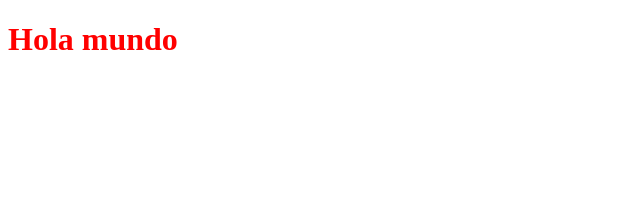
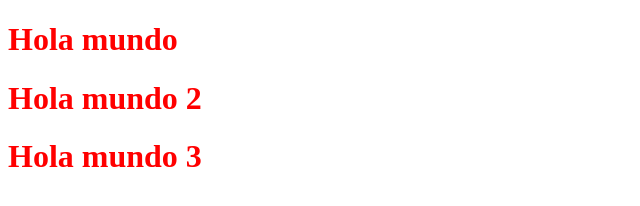
Before and after one commit to RIVEROGEOVANNY/taller_upmh, a plain HTML site: page index.html in a window 1280 px wide. Shown: the whole page, without its empty margins (0-640 px from the left). Drawn offline with Linux system fonts and the light colour scheme.

Commit message:
segundo commit, se agregaron estilos

```diff
--- a/css/styles.css
+++ b/css/styles.css
@@ -1,3 +1,6 @@
 h1{
     color: red;
 }
+h1:hover{
+    color: green;
+}
--- a/index.html
+++ b/index.html
@@ -15,6 +15,12 @@
         <h1>
             Hola mundo
         </h1>
+        <h1>
+            Hola mundo 2
+        </h1>
+        <h1>
+            Hola mundo 3
+        </h1>
     </div>
 </body>
 </html>
```
